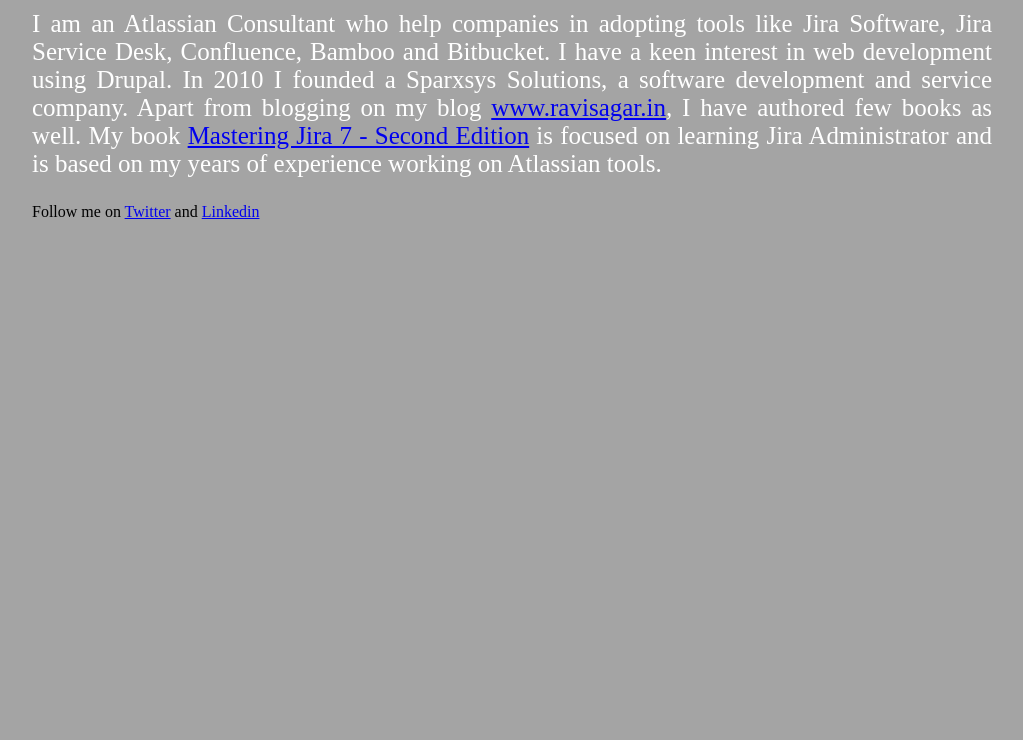
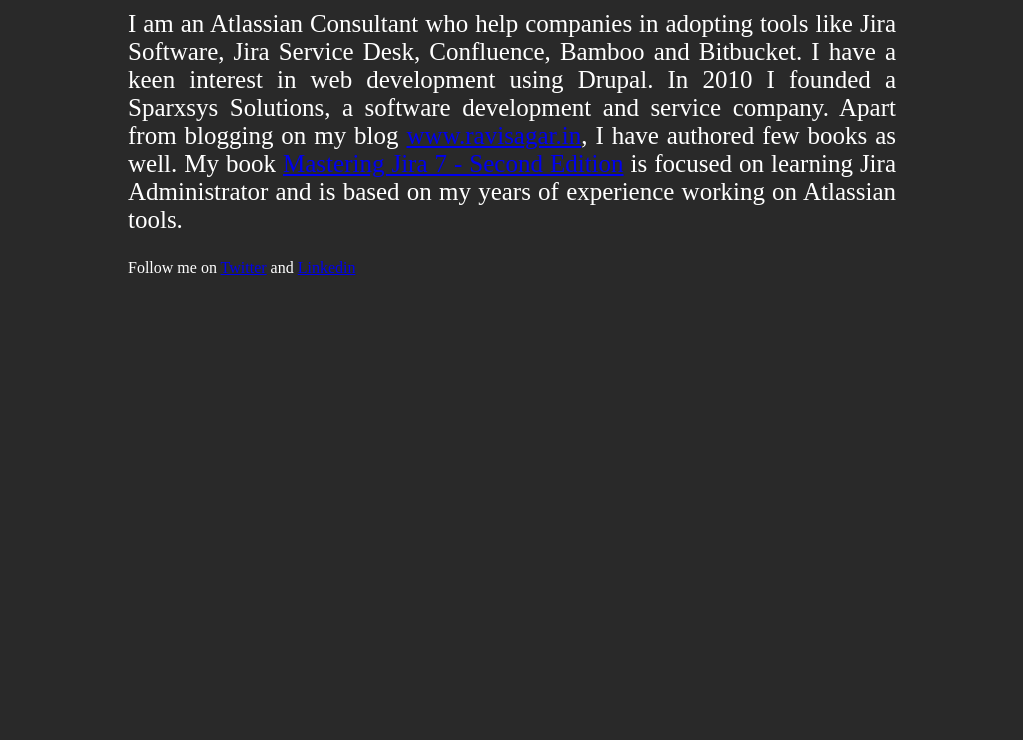
Before and after one commit to sparxsys/sparxsys.github.io, a plain HTML site: page index.html in a window 1280 px wide. Shown: the part 60-800 px from the top of the page, without its empty margins (128-1151 px from the left). Drawn offline with Linux system fonts and the light colour scheme.

Commit message:
Update index.html

```diff
--- a/index.html
+++ b/index.html
@@ -6,16 +6,16 @@
 
     .main-text {
   font-size: 25px;
-      color: #ffffff;
     }
 
     body {
 
-      width: 75%;
+      width: 60%;
      margin-left:auto;
      margin-right:auto;
      text-align:justify;
-      background-color: #a4a4a4;
+      background-color: #292929;
+      color: #ffffff;
 
     }
 
```
